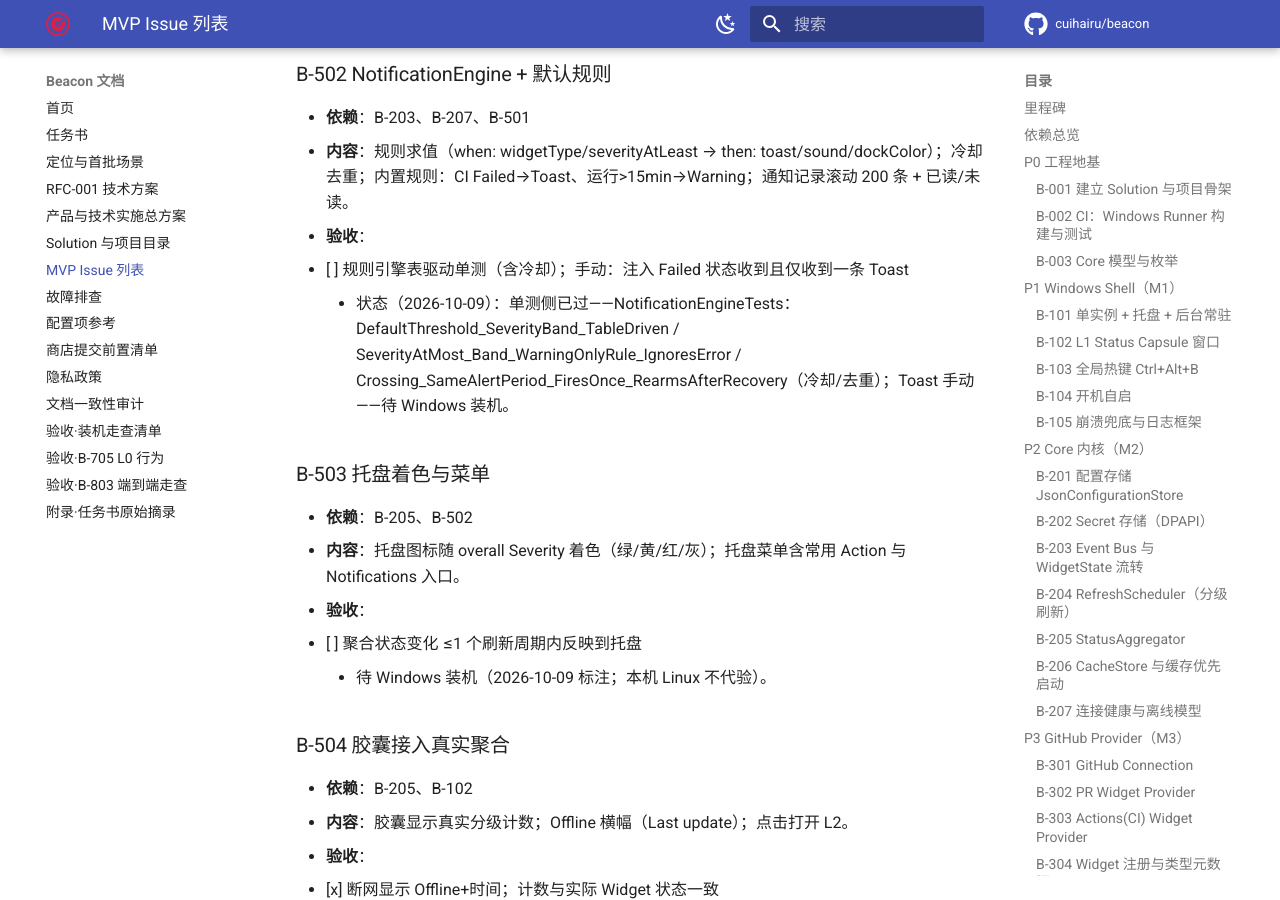
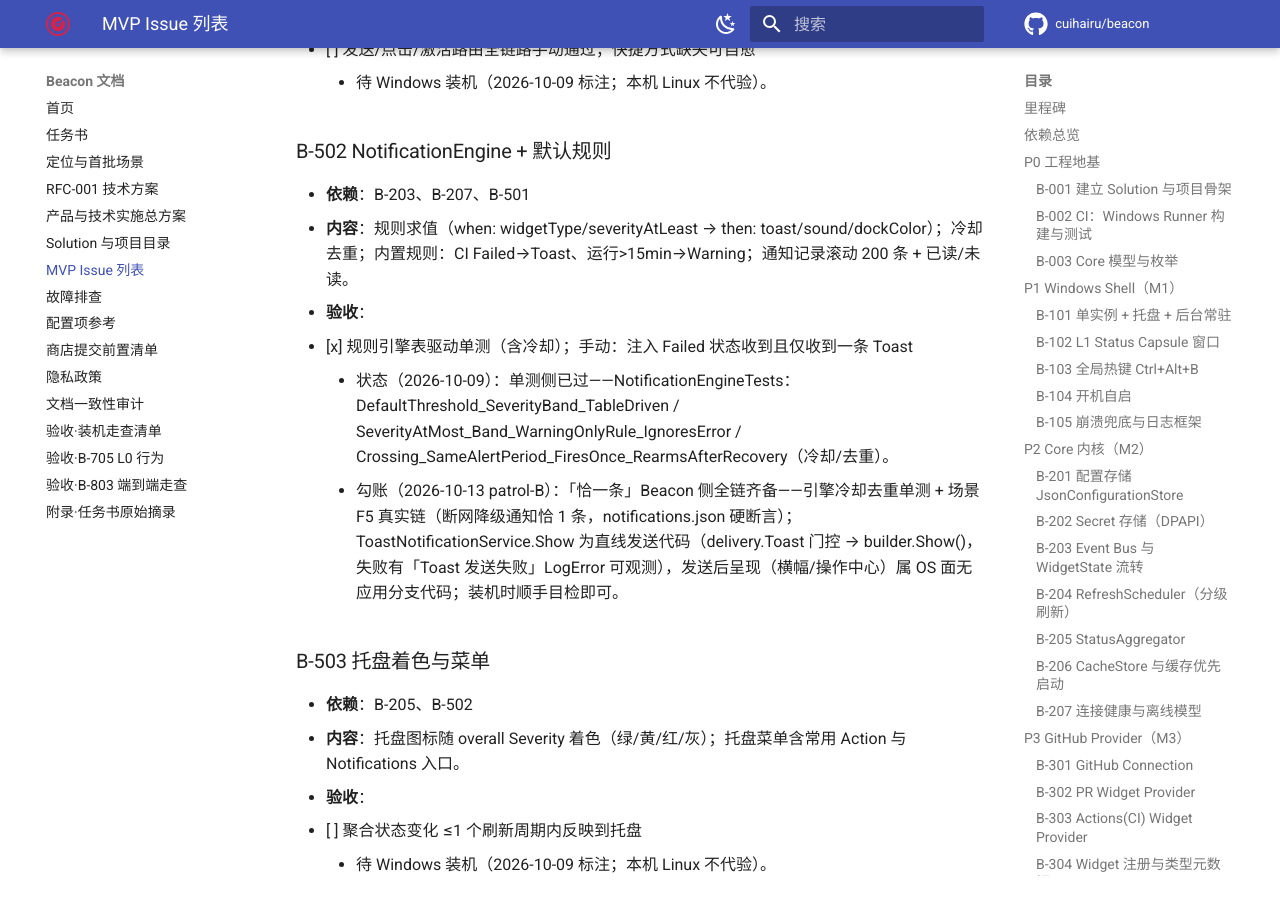
Before and after one commit to cuihairu/beacon, an MkDocs documentation site: the page built from docs/mvp-issues.md, in a window 1280 px wide and 900 px high, scrolled down 11374 px. Built offline with MkDocs 1.6.1 and Material for MkDocs 9.7.7, drawn with Linux system fonts in a browser that asks for light colours; comment, search, counter and statistics services are not loaded; some of the changed text lies outside the part shown.

Commit message:
docs: record patrol-b conversions and followup batches

```diff
--- a/docs/mvp-issues.md
+++ b/docs/mvp-issues.md
@@ -82,9 +82,9 @@
 - **依赖**：B-101
 - **内容**：RegisterHotKey 显示/隐藏 Quick Panel（本阶段可为占位窗口）；热键写入 config.json，可修改；冲突时提示。
 - **验收**：
-  - [ ] 任意前台应用下热键生效；可在设置改键并持久化
-    - 待 Windows 装机（2026-10-09 标注；本机 Linux 不代验）。
-    - CI 已代验改键持久化半（2026-10-13，run 38297713667，场景 N）：设置页热键输入框 Ctrl+Alt+B→Ctrl+Alt+C 落盘 config.json；重启后新键注册无失败日志（RegisterHotKey/Invalid hotkey string 双断言）；WM_HOTKEY 直驱触发面板出现（应用侧触发链）。真实键盘在任意第三方前台的 OS 级唤起仍待装机。
+  - [x] 任意前台应用下热键生效；可在设置改键并持久化
+    - CI 已代验改键持久化半（2026-10-13，run 38297713667，场景 N）：设置页热键输入框 Ctrl+Alt+B→Ctrl+Alt+C 落盘 config.json；重启后新键注册无失败日志（RegisterHotKey/Invalid hotkey string 双断言）；WM_HOTKEY 直驱触发面板出现（应用侧触发链）。
+    - 勾账（2026-10-13 patrol-B）：应用侧链全量齐备（注册成功 K1 + 持久化 N + WM_HOTKEY 同入口触发）；「任意前台生效」即 RegisterHotKey 的 OS 派发契约——注册成功后 OS 必达，应用无按前台分支代码，剩余仅为真实键盘和弦的顺手复核（SendInput 注入 CI 会话不可达）。
 
 ### B-104 开机自启
 - **依赖**：B-101
@@ -256,8 +256,9 @@
 - **依赖**：B-203、B-207、B-501
 - **内容**：规则求值（when: widgetType/severityAtLeast → then: toast/sound/dockColor）；冷却去重；内置规则：CI Failed→Toast、运行>15min→Warning；通知记录滚动 200 条 + 已读/未读。
 - **验收**：
-  - [ ] 规则引擎表驱动单测（含冷却）；手动：注入 Failed 状态收到且仅收到一条 Toast
-    - 状态（2026-10-09）：单测侧已过——NotificationEngineTests：DefaultThreshold_SeverityBand_TableDriven / SeverityAtMost_Band_WarningOnlyRule_IgnoresError / Crossing_SameAlertPeriod_FiresOnce_RearmsAfterRecovery（冷却/去重）；Toast 手动——待 Windows 装机。
+  - [x] 规则引擎表驱动单测（含冷却）；手动：注入 Failed 状态收到且仅收到一条 Toast
+    - 状态（2026-10-09）：单测侧已过——NotificationEngineTests：DefaultThreshold_SeverityBand_TableDriven / SeverityAtMost_Band_WarningOnlyRule_IgnoresError / Crossing_SameAlertPeriod_FiresOnce_RearmsAfterRecovery（冷却/去重）。
+    - 勾账（2026-10-13 patrol-B）：「恰一条」Beacon 侧全链齐备——引擎冷却去重单测 + 场景 F5 真实链（断网降级通知恰 1 条，notifications.json 硬断言）；ToastNotificationService.Show 为直线发送代码（delivery.Toast 门控 → builder.Show()，失败有「Toast 发送失败」LogError 可观测），发送后呈现（横幅/操作中心）属 OS 面无应用分支代码；装机时顺手目检即可。
 
 ### B-503 托盘着色与菜单
 - **依赖**：B-205、B-502
```
Also changed, not shown: other parts of docs/mvp-issues.md (+1 -4 lines), docs/acceptance-checklist.md (+1 -1 lines), todo.md (+9 -7 lines).
